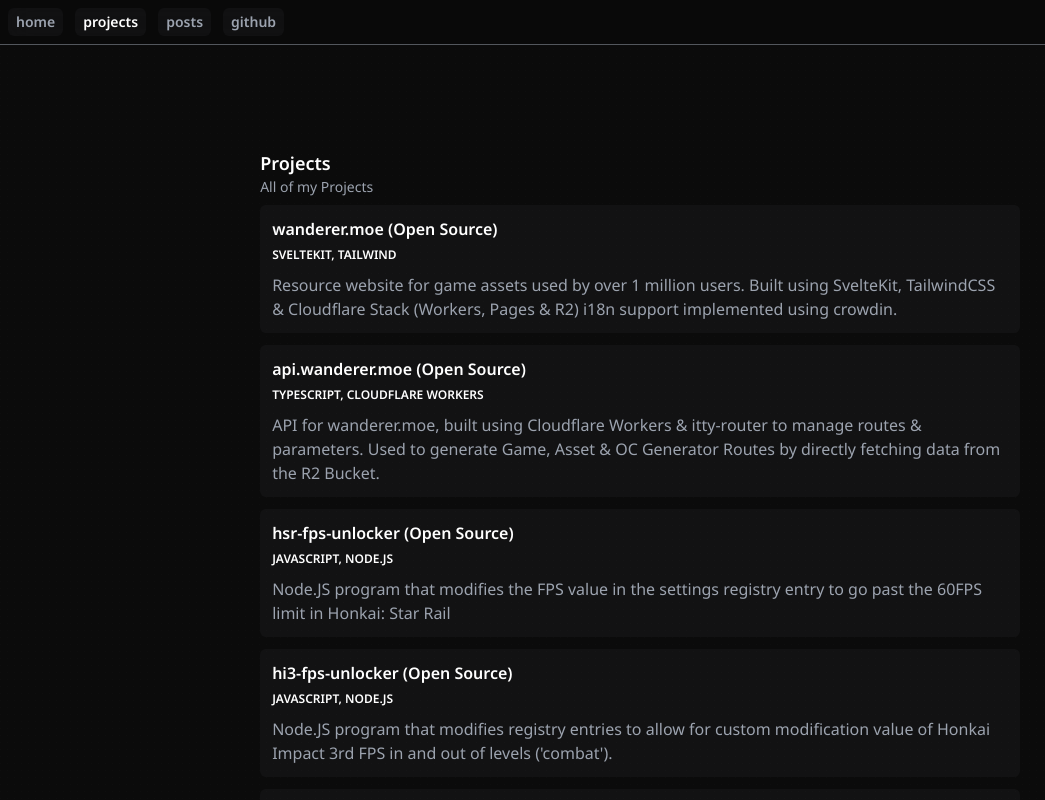
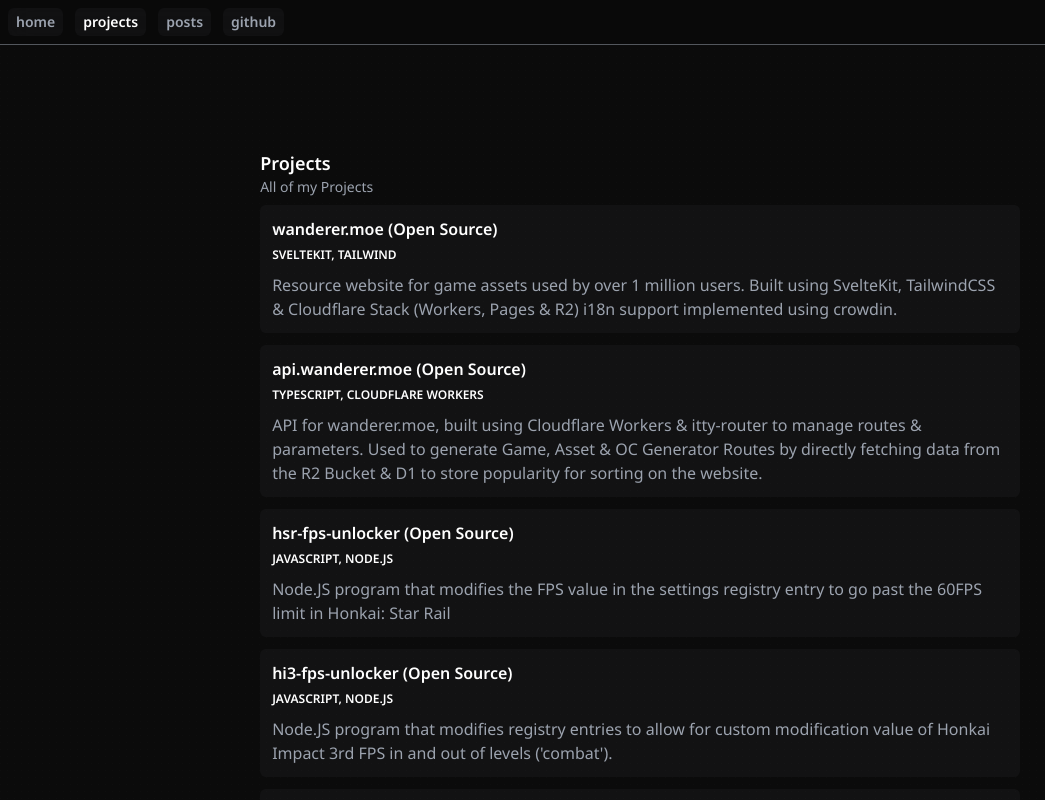
Before and after one commit to dromzeh/dromzeh.dev, a SvelteKit app: page /projects in a window 1280 px wide. Shown: the top 800 px of the page, without its empty margins (0-1045 px from the left). Built offline with nearby package versions, Linux system fonts and the light colour scheme; no server answers.

Commit message:
feat: minor text changes

```diff
--- a/src/data/contact.json
+++ b/src/data/contact.json
@@ -10,7 +10,7 @@
 		{
 			"type": "discord",
 			"url": "https://discord.com/users/492731761680187403",
-			"title": "Discord (dromzeh#1337)",
+			"title": "Discord (@dromzeh)",
 			"description": "Preferred for more casual/informal enquiries, or anything that requires faster response time.",
 			"icon": "fab fa-discord"
 		}
--- a/src/data/projects.json
+++ b/src/data/projects.json
@@ -10,7 +10,7 @@
 		},
 		{
 			"name": "api.wanderer.moe",
-			"description": "API for wanderer.moe, built using Cloudflare Workers & itty-router to manage routes & parameters. Used to generate Game, Asset & OC Generator Routes by directly fetching data from the R2 Bucket.",
+			"description": "API for wanderer.moe, built using Cloudflare Workers & itty-router to manage routes & parameters. Used to generate Game, Asset & OC Generator Routes by directly fetching data from the R2 Bucket & D1 to store popularity for sorting on the website.",
 			"url": "https://git.wanderer.moe/api",
 			"categories": ["typescript", "cloudflare workers"],
 			"isOpenSource": true,
--- a/src/routes/+page.svelte
+++ b/src/routes/+page.svelte
@@ -28,7 +28,7 @@ const showPosts = 2
 	<div class="grid gap-3 py-2">
 		<div>
 			Hi, I'm Marcel - known as dromzeh on the internet. I'm a {age} year old Reverse & Software
-			Engineer, experienced with Svelte, C#, Typescript, Javascript, Node.js, Tailwind, Python
+			Engineer, experienced with Svelte, C#, Typescript, Javascript, Node.js, TailwindCSS, Python
 			& IDA.
 		</div>
 		<div>
@@ -36,7 +36,7 @@ const showPosts = 2
 				class="link-underline font-semibold text-white"
 				href="https://wanderer.moe">wanderer.moe</a
 			>, a centralized database of various game assets. Created in March 2022, it's built with
-			Node.js, Tailwind & SvelteKit and utilizes Cloudflare's Stack (R2, Workers & Pages),
+			Node.js, Tailwind & SvelteKit and utilizes Cloudflare's Stack (R2, D1, Workers & Pages),
 			relied on by thousands of users per day. Our codebase is completely open source, and can
 			be found
 			<a class="link-underline font-semibold text-white" href="https://git.wanderer.moe/"
```
